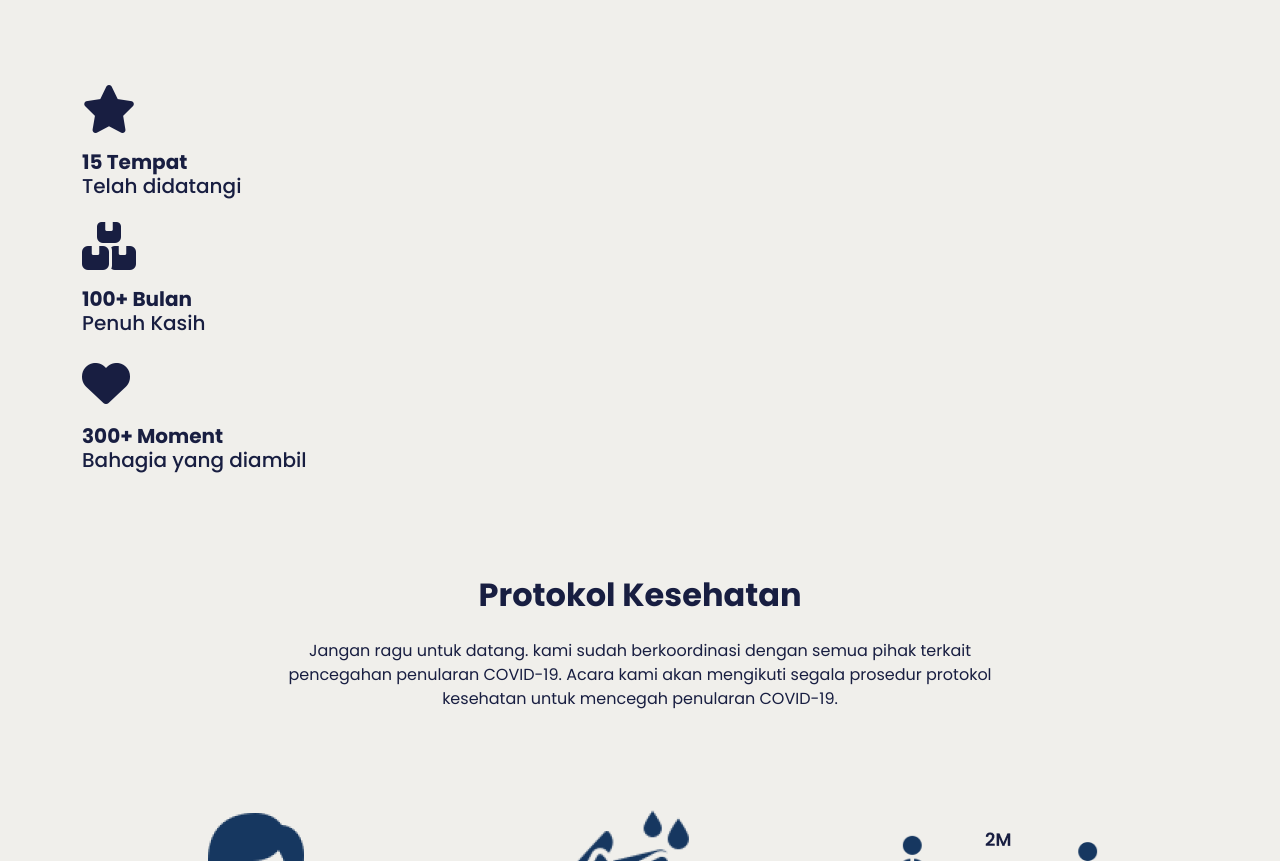
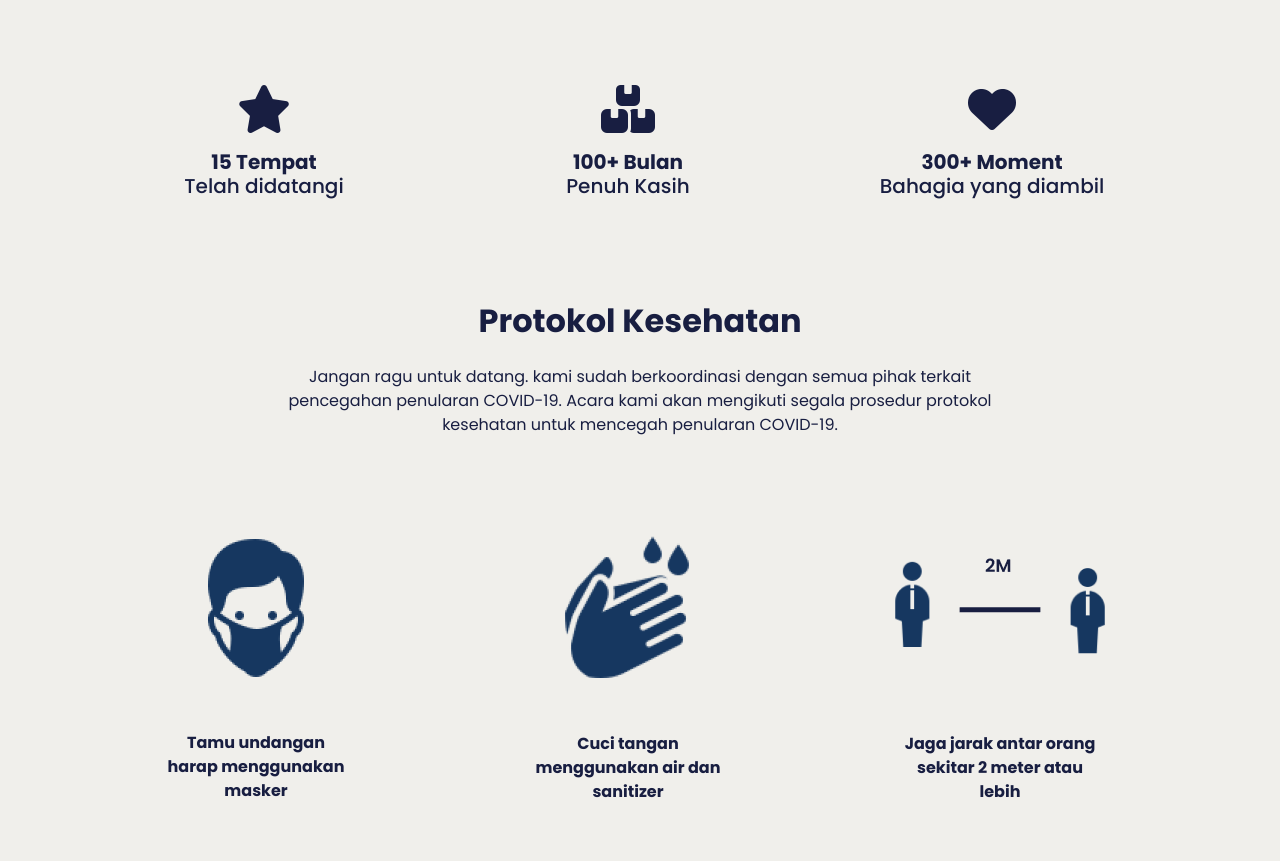
Before and after one commit to Byksue/wedding-02, a plain HTML site: page invitation.html in a window 1280 px wide. Shown: the part 2564-3425 px from the top of the page. Drawn offline with nearby package versions, Linux system fonts and the light colour scheme.

```diff
--- a/invitation.html
+++ b/invitation.html
@@ -172,17 +172,19 @@
           </div>
           <!-- Desktop Mode -->
           <div class="row mt-5 d-none d-md-block">
-            <div class="col-md-4 col-sm-6 mt-4" data-aos="fade-down" data-aos-duration="1000" data-aos-delay="500">
+            <div class="col-md-12 d-flex justify-content-center">
+              <div class="col-md-4 mt-4 text-center" data-aos="fade-down" data-aos-duration="1000" data-aos-delay="500">
                 <span><i class="fa-solid fa-star fa-3x"></i></span>
                 <h5 class="pt-3"><b>15 Tempat</b> <br> Telah didatangi</h5>
               </div>
-            <div class="col-md-4 col-sm-6 mt-4" data-aos="fade-down" data-aos-duration="1000" data-aos-delay="500">
+              <div class="col-md-4 mt-4 text-center" data-aos="fade-down" data-aos-duration="1000" data-aos-delay="500">
                 <span><i class="fa-solid fa-boxes-stacked fa-3x"></i></span>
                 <h5 class="pt-3"><b>100+ Bulan</b> <br> Penuh Kasih</h5>
               </div>
-            <div class="col-md-4 col-sm-6 mt-4" data-aos="fade-down" data-aos-duration="1000" data-aos-delay="500">
+              <div class="col-md-4 mt-4 text-center" data-aos="fade-down" data-aos-duration="1000" data-aos-delay="500">
                 <span><i class="fa-solid fa-heart fa-3x"></i></span>
                 <h5 class="pt-3"><b>300+ Moment</b> <br> Bahagia yang diambil</h5>
+              </div>
             </div>
           </div>
           <!-- Mobile Mode -->
```
Lines whose indentation alone changed are shown as unchanged.
